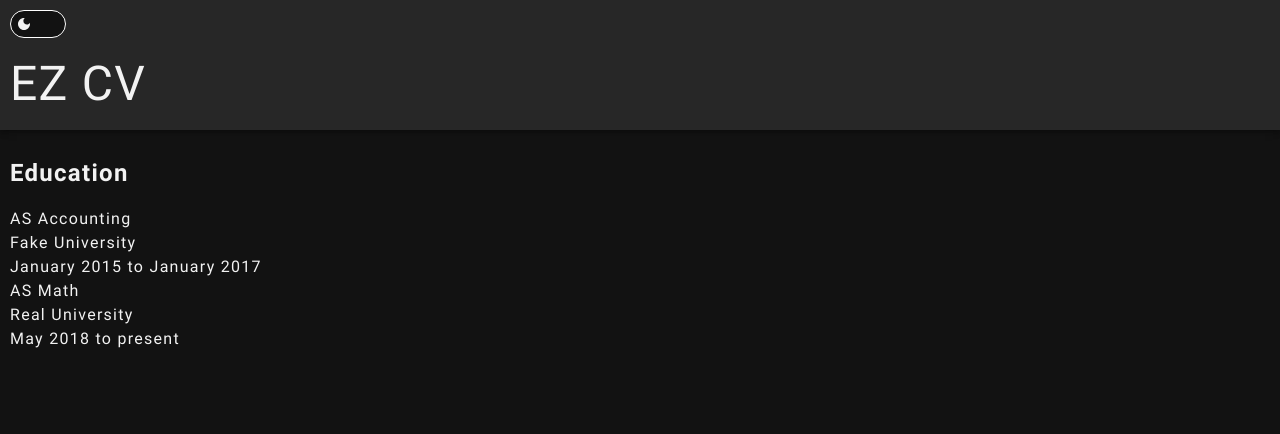
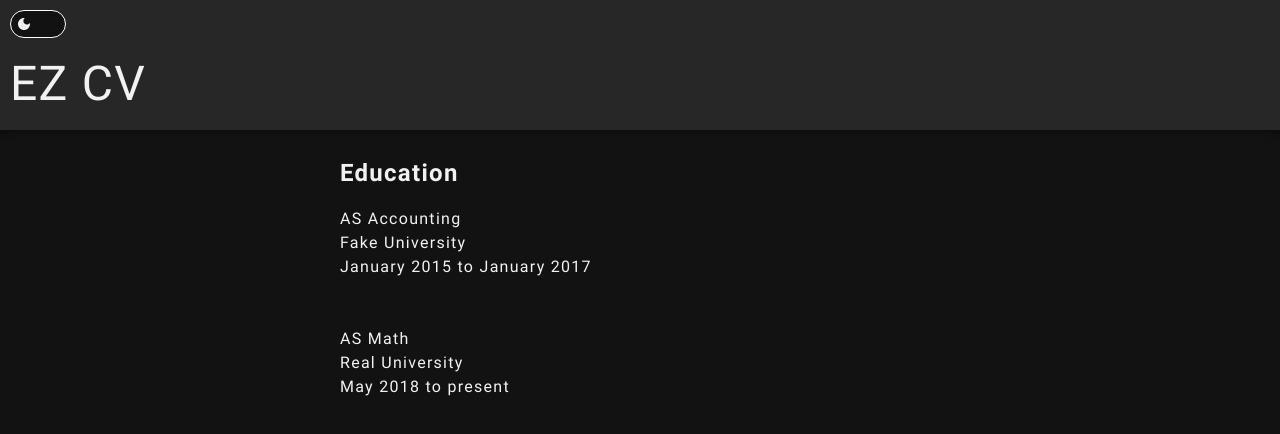
Before and after one commit to thatblindgeye/ez-cv, a React (Create React App) app: page / in a window 1280 px wide. Shown: the top 434 px of the page. Built offline with nearby package versions, Linux system fonts and the light colour scheme.

Commit message:
Add and update styles for preview and form version of components

```diff
--- a/src/styles/base/_base.scss
+++ b/src/styles/base/_base.scss
@@ -38,11 +38,6 @@ h6 {
   margin: 0;
 }
 
-fieldset {
-  padding: 0;
-  border: none;
-}
-
 %clickable {
   &:hover {
     cursor: pointer;
--- a/src/styles/base/_typography.scss
+++ b/src/styles/base/_typography.scss
@@ -42,7 +42,7 @@ body {
 
   &__field {
     font-family: $base-fonts;
-    font-size: 1rem;
+    font-size: 1.1rem;
     letter-spacing: 0.08rem;
     line-height: 1.5;
   }
--- /dev/null
+++ b/src/styles/components/_form.scss
@@ -0,0 +1,38 @@
+@use '../abstracts/mixins' as *;
+
+form {
+  margin: auto;
+
+  @include breakpoint-at-least(medium) {
+    max-width: 600px;
+    width: 75%;
+  }
+}
+
+fieldset {
+  padding: 0;
+  border: none;
+
+  & + fieldset {
+    margin-top: 50px;
+  }
+}
+
+legend {
+  width: 100%;
+  border-bottom: 2px solid var(--color-border-primary);
+}
+
+.c-required {
+  &__notice {
+    display: block;
+    margin: 10px 0 50px;
+  }
+
+  &__indicator {
+    position: relative;
+    top: 0.2rem;
+    margin-right: 0.3rem;
+    color: var(--color-form-required);
+  }
+}
--- a/src/styles/components/_index.scss
+++ b/src/styles/components/_index.scss
@@ -1,5 +1,7 @@
+@forward 'checkbox';
+@forward 'form';
 @forward 'header';
 @forward 'inputs';
+@forward 'lists';
+@forward 'previews';
 @forward 'switches';
-@forward 'lists';
-@forward 'checkbox';
--- a/src/styles/components/_lists.scss
+++ b/src/styles/components/_lists.scss
@@ -2,3 +2,11 @@ ul {
   list-style-type: none;
   padding: 0;
 }
+
+li + li {
+  margin-top: 3rem;
+}
+
+li:last-child {
+  margin-bottom: 3rem;
+}
--- /dev/null
+++ b/src/styles/components/_previews.scss
@@ -0,0 +1,3 @@
+.c-section-preview + .c-section-preview {
+  margin-top: 3rem;
+}
```
